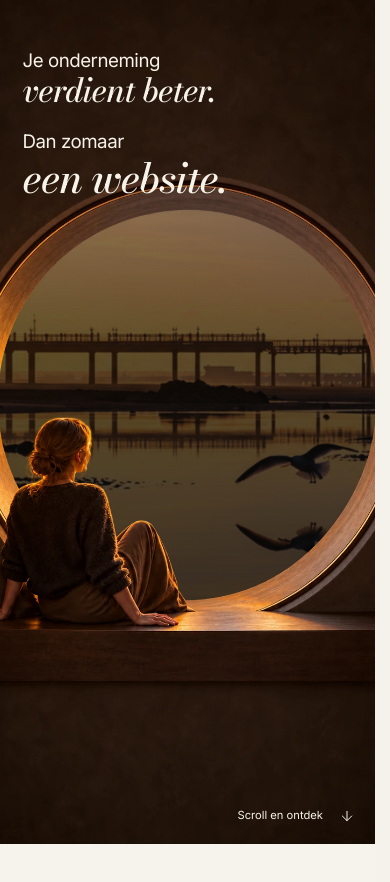
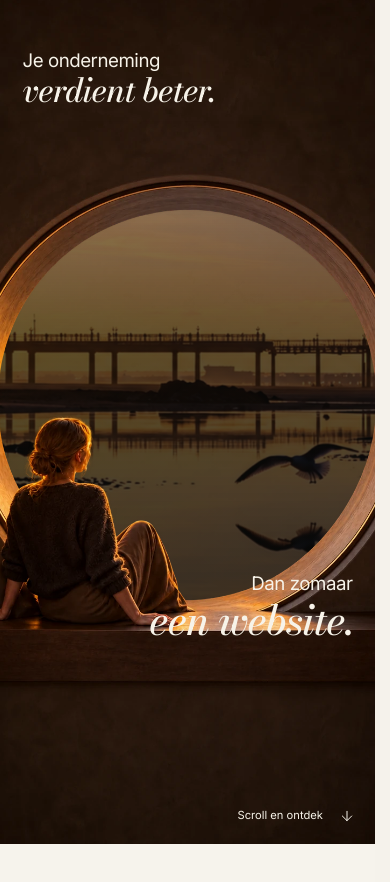
Before and after one commit to kevinb42O/webaanzee.be, a React (Vite) app: page / in a window 390 px wide. Shown: the top 882 px of the page. Built offline with nearby package versions, Linux system fonts and the light colour scheme; grey boxes are pictures that could not be loaded.

Commit message:
Fix mobile hero second text block placement

```diff
--- a/components/CoastalPortal.module.css
+++ b/components/CoastalPortal.module.css
@@ -83,8 +83,8 @@
   .statement { font-size: clamp(2.7rem, 6.5vw, 4.5rem); }
 }
 @media (max-width: 999px) and (max-aspect-ratio: 4/5) {
-  .splitTitle { display: flex; flex-direction: column; gap: 1.5rem; padding: max(2rem, 6svh) 6% 0; }
-  .splitTitle .leftTitle, .splitTitle .rightTitle { position: static; max-width: 100%; text-align: left; }
+  .splitTitle .leftTitle { top: max(2rem, 6svh); left: 6%; max-width: 88%; }
+  .splitTitle .rightTitle { top: 68%; right: 6%; max-width: 88%; text-align: right; }
   .leftTitle > span, .rightTitle > span { font-size: clamp(1.125rem, 4.8vw, 1.75rem); }
   .leftTitle > em { font-size: clamp(2rem, 8.5vw, 3.5rem); }
   .rightTitle > em { font-size: clamp(2.5rem, 10.6vw, 4.5rem); }
@@ -96,7 +96,7 @@
   .introduction { max-width: 34ch; margin-top: 1.75rem; font-size: clamp(1.125rem, 4.8vw, 1.3rem); line-height: 1.65; letter-spacing: -.01em; }
 }
 @media (max-height: 500px) and (max-width: 999px) and (max-aspect-ratio: 4/5) {
-  .splitTitle { gap: 1rem; padding-top: 1.5rem; }
+  .splitTitle .leftTitle { top: 1.5rem; }
   .leftTitle > em { font-size: 2rem; }
   .rightTitle > em { font-size: 2.5rem; }
 }
```
